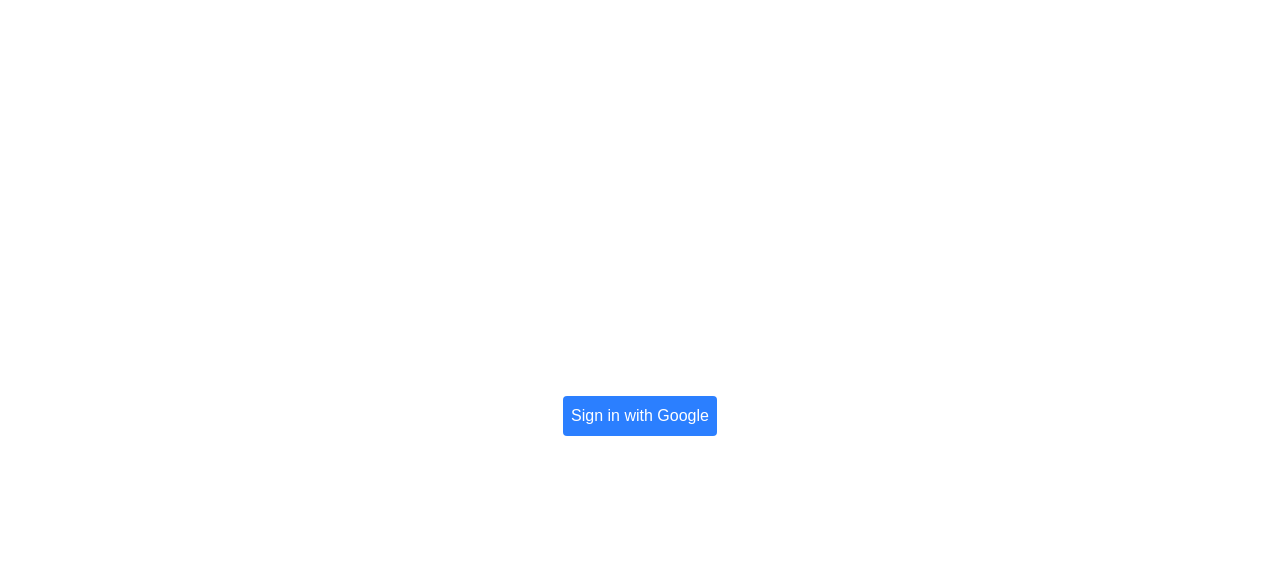
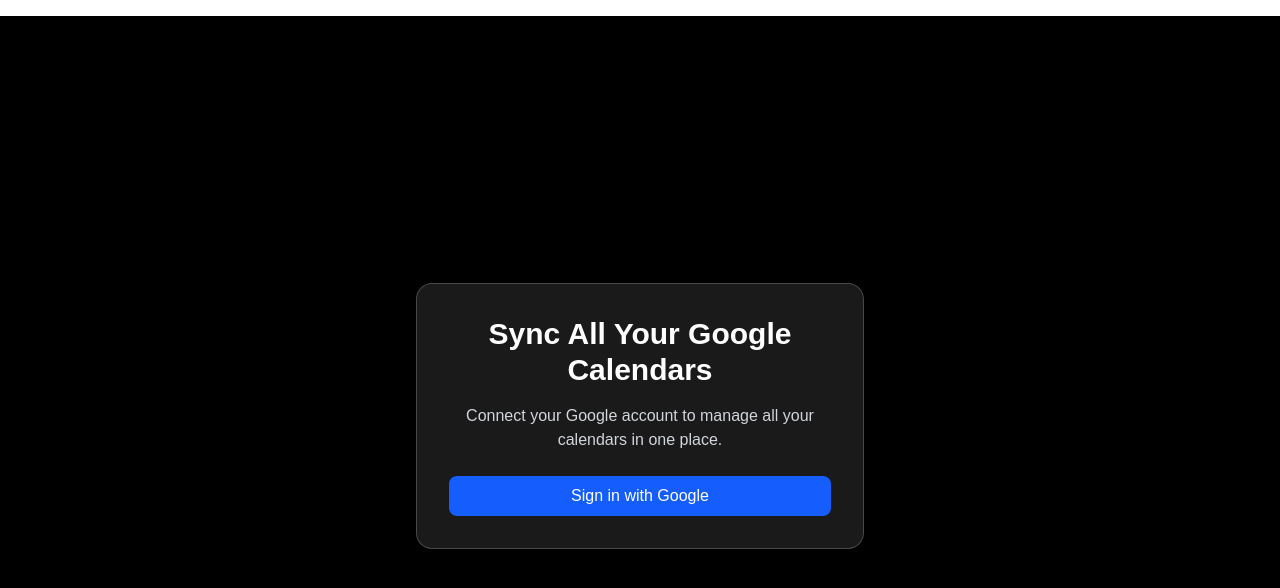
Before and after one commit to romitg2/cal-sync, a Next.js app: page /login in a window 1280 px wide. Shown: the top 588 px of the page. Built offline with nearby package versions, Linux system fonts and the light colour scheme; no server answers.

Commit message:
resolved conflicts

```diff
--- a/src/app/dashboard/page.tsx
+++ b/src/app/dashboard/page.tsx
@@ -10,7 +10,6 @@
     const { calendars, isLoading, error } = useCalendars();
     const { data: session } = useSession();
     console.log("session", session);
-
 
     const onclick = async () => {
         // trigger oauth flow, and after finishing oauth flow redirect to this page and invalidate query
--- a/src/app/login/page.tsx
+++ b/src/app/login/page.tsx
@@ -4,13 +4,24 @@
 import useAuth from "../hooks/useAuth";
 
 export default function Login() {
-    useAuth("/dashboard", true);
+  useAuth("/dashboard", true);
 
-    return (
-        <div className="flex justify-center items-center h-screen">
-            <div className="flex justify-center items-center h-screen">
-                <button className="bg-blue-500 text-white p-2 rounded" onClick={() => signIn("google", { callbackUrl: "/events" })}>Sign in with Google</button>
-            </div>
-        </div>
-    );
+  return (
+    <div className="min-h-screen bg-black flex items-center justify-center px-4">
+      <div className="backdrop-blur-md bg-white/10 border border-white/20 p-8 rounded-2xl shadow-2xl w-full max-w-md text-center">
+        <h1 className="text-3xl font-bold text-white mb-4">
+          Sync All Your Google Calendars
+        </h1>
+        <p className="text-gray-300 mb-6">
+          Connect your Google account to manage all your calendars in one place.
+        </p>
+        <button
+          onClick={() => signIn("google", { callbackUrl: "/events" })}
+          className="bg-blue-600 hover:bg-blue-700 text-white font-medium py-2 px-4 rounded-lg w-full transition-all"
+        >
+          Sign in with Google
+        </button>
+      </div>
+    </div>
+  );
 }
```
Also changed, not shown: 2 other files (tests, documents, lock files or other folders).
